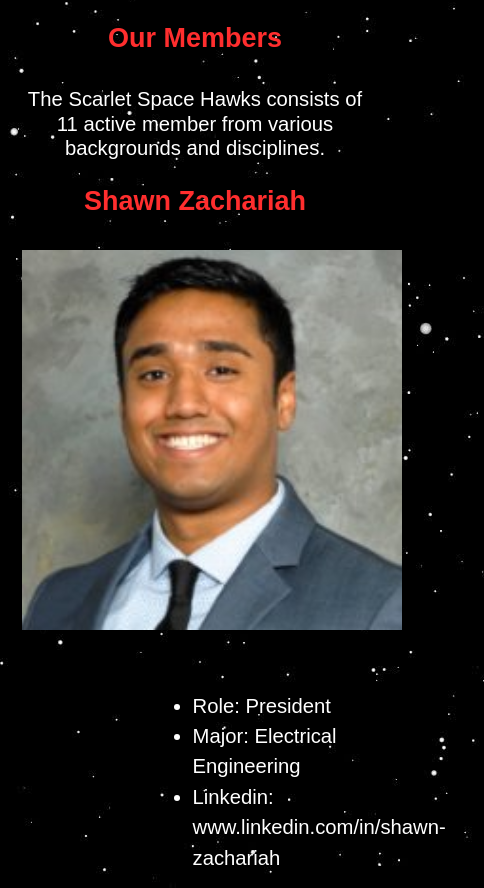
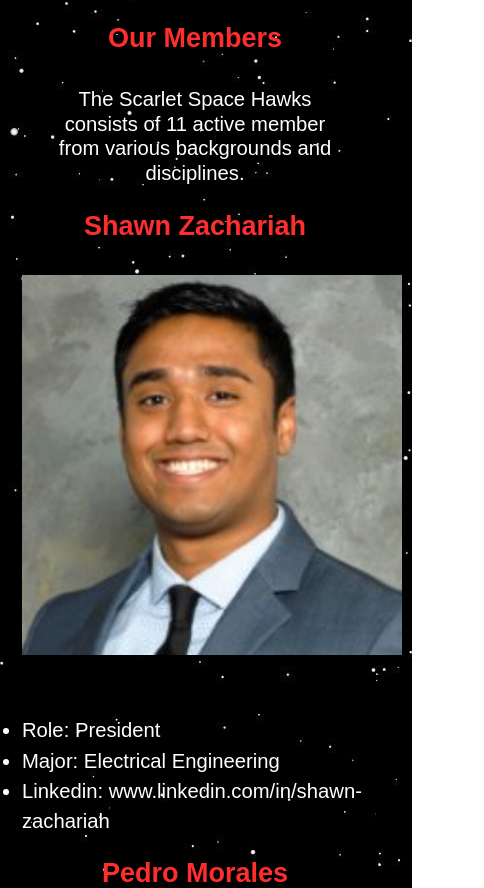
Before and after one commit to szachariah/MultiplePageSite-RMC, a plain HTML site: page members.html in a window 390 px wide. Shown: the part 206-1094 px from the top of the page, 484 px wide, since content can reach past the window. Drawn offline with Linux system fonts and the light colour scheme.

Commit message:
made adjustments to make page more mobile responsive

```diff
--- a/screen.css
+++ b/screen.css
@@ -352,7 +352,7 @@ clear:both;
 		padding-top: 1em;
 	}*/
 }
-@media screen and (min-width: 400px){
+@media screen and (max-width: 400px){
 		#intropara {
 			width: 85%;
 		}
@@ -400,20 +400,18 @@ clear:both;
 		#sponsors {
 			width: 85%;
 		}
-		/*.member-info figure img,
+
+		.member-info ul{
+			float: none;
+			width: 100vw;
+
+		}
 		.member-info figure{
-			display: block;
+			float: none;
+			width: 100vw;
+		}
+		.member-info figure {
 			width: 100%;
 		}
 
-		.member-info ul {
-			font-size: 1.125em;
-			line-height: 1.5em;
-			color: white;
-			margin-left: auto;
-			margin-right: auto;
-			padding-top: 1em;
-			padding-bottom: 1em;
-		}*/
-
 }
```
